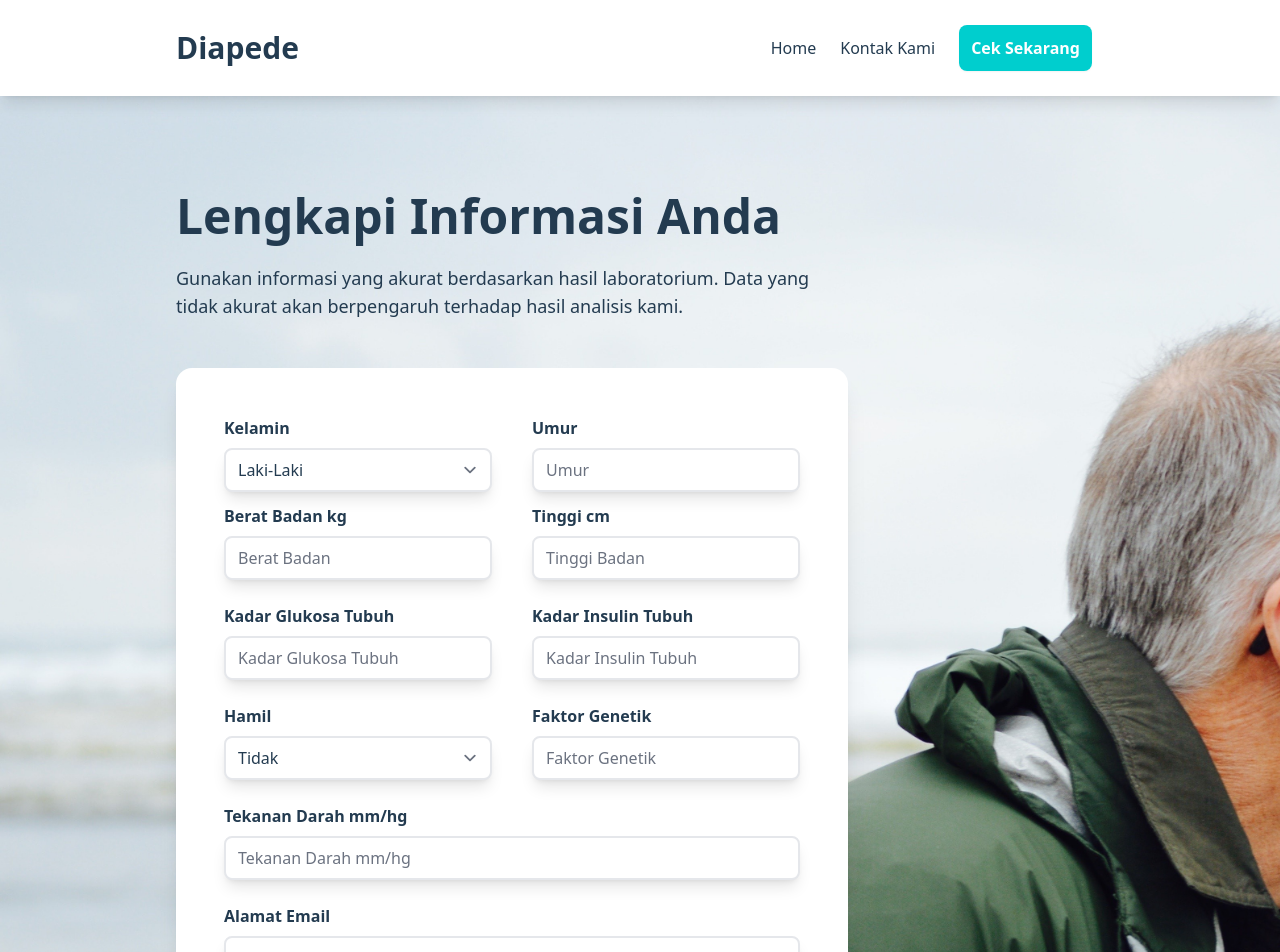
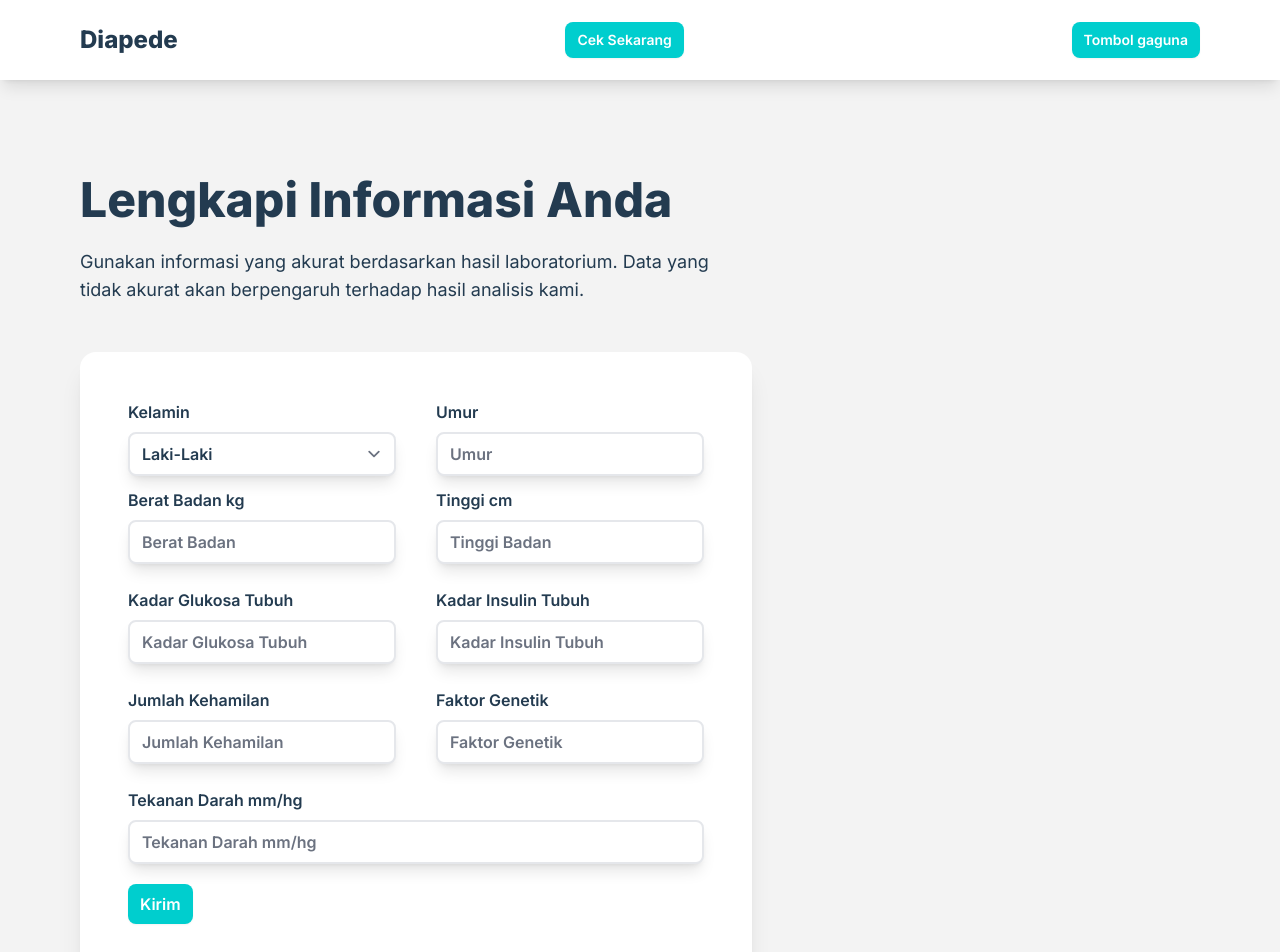
Before and after one commit to javierreansyah/Diapede, a React (Vite) app: page /checkup in a window 1280 px wide. Shown: the top 952 px of the page. Built offline with nearby package versions, Linux system fonts and the light colour scheme.

Commit message:
added react hook form and axios

```diff
--- a/index.html
+++ b/index.html
@@ -3,6 +3,12 @@
   <head>
     <meta charset="UTF-8" />
     <link rel="icon" type="image/svg+xml" href="/vite.svg" />
+    <link rel="preconnect" href="https://fonts.googleapis.com" />
+    <link rel="preconnect" href="https://fonts.gstatic.com" crossorigin />
+    <link
+      href="https://fonts.googleapis.com/css2?family=Inter:wght@100;200;300;400;500;600;700;800;900&display=swap"
+      rel="stylesheet"
+    />
     <meta name="viewport" content="width=device-width, initial-scale=1.0" />
     <title>Diapede</title>
   </head>
--- a/package.json
+++ b/package.json
@@ -11,8 +11,10 @@
   },
   "dependencies": {
     "@tailwindcss/forms": "^0.5.6",
+    "axios": "^1.6.1",
     "react": "^18.2.0",
     "react-dom": "^18.2.0",
+    "react-hook-form": "^7.48.2",
     "react-router-dom": "^6.17.0"
   },
   "devDependencies": {
@@ -20,6 +22,7 @@
     "@types/react-dom": "^18.2.7",
     "@vitejs/plugin-react-swc": "^3.3.2",
     "autoprefixer": "^10.4.16",
+    "daisyui": "^4.0.4",
     "eslint": "^8.45.0",
     "eslint-plugin-react": "^7.32.2",
     "eslint-plugin-react-hooks": "^4.6.0",
--- a/src/App.jsx
+++ b/src/App.jsx
@@ -1,18 +1,37 @@
 import React from "react";
 import { Route, Routes } from "react-router-dom";
+import { useState } from "react";
 
-import { Navbar, Heros, Footer, Checkup, Contact } from "./components/index";
+import { Navbar, Heros, Footer, Checkup, Result } from "./components/index";
 
-const App = () => (
+const App = () => {
+  const [response, setResponse] = useState({
+    data: {
+      beratBadan: "12",
+      faktorGenetik: "12",
+      glukosa: "12",
+      insulin: "12",
+      jumlahKehamilan: "12",
+      kelamin: "Laki-Laki",
+      tekananDarah: "12",
+      tinggi: "12",
+      umur: "12",
+    },
+    percentage: 70,
+  });
+  return (
     <>
       <Navbar />
       <Routes>
         <Route path="/" element={<Heros />} />
-      <Route path="/checkup" element={<Checkup />} />
-      <Route path="/contact" element={<Contact />} />
+        <Route
+          path="/checkup"
+          element={<Checkup setResponse={setResponse} />}
+        />
+        <Route path="/hasil" element={<Result response={response} />} />
       </Routes>
       <Footer />
     </>
   );
-
+};
 export default App;
--- a/src/components/Checkup.jsx
+++ b/src/components/Checkup.jsx
@@ -1,172 +1,196 @@
 import React from "react";
+import { useForm } from "react-hook-form";
+import { useNavigate } from "react-router-dom";
+import axios from "axios";
 
-const Checkup = () => {
+const Checkup = ({ setResponse }) => {
+  const navigate = useNavigate();
+  const {
+    register,
+    handleSubmit,
+    formState: { errors },
+  } = useForm({
+    defaultValues: {
+      kelamin: "Laki-Laki",
+      umur: "",
+      beratBadan: "",
+      tinggi: "",
+      glukosa: "",
+      insulin: "",
+      jumlahKehamilan: "",
+      faktorGenetik: "",
+      tekananDarah: "",
+    },
+  });
+  const onSubmit = async (data) => {
+    console.log(data);
+    const response = {
+      data: data,
+      percentage: 50,
+    };
+    setResponse(response);
+    navigate("/hasil");
+    // try {
+    //   const response = await axios.post("your_backend_api_endpoint", data);
+    //   setResponse(response.data);
+    //   console.log("Response from backend:", response.data);
+    //   navigate("/hasil");
+    // } catch (error) {
+    //   console.error("Error submitting form:", error.message);
+    // }
+  };
+
   return (
-    <div class="h-full bg-hero bg-cover">
-      <div class="h-24"></div>
-      <div class="h-12"></div>
-
-      <div class="mx-44 my-5">
-        <h1 class="mb-6 mt-12 text-5xl font-extrabold text-web-dark">
+    <div className="h-full min-h-screen">
+      <div className="container py-24">
+        <h1 className="mb-6 text-5xl font-extrabold text-web-dark">
           Lengkapi Informasi Anda
         </h1>
-        <p class="font-base mb-12 max-w-2xl text-lg text-web-dark">
+        <p className="font-base mb-12 max-w-2xl text-lg text-web-dark">
           Gunakan informasi yang akurat berdasarkan hasil laboratorium. Data
           yang tidak akurat akan berpengaruh terhadap hasil analisis kami.
         </p>
 
-        <div class="max-w-2xl rounded-2xl bg-web-pure p-12 shadow-xl">
-          <form
-            action="https://formsubmit.co/javierreansyah@gmail.com"
-            method="POST"
+        <div className="max-w-2xl rounded-2xl bg-web-pure p-12 shadow-xl">
+          <form onSubmit={handleSubmit(onSubmit)}>
+            <div className="flex gap-10">
+              <div className="flex-1">
+                <label id="kelamin" className="formlabel">
+                  Kelamin
+                  <select
+                    id="kelamin"
+                    {...register("kelamin", { required: "Isi kolom ini!" })}
+                    className="forminput"
                   >
-            <div class="flex gap-10">
-              <div class="flex-1">
-                <label id="kelamin" class="formlabel">
-                  Kelamin
-                </label>
-                <select name="kelamin" class="forminput">
                     <option value="Laki-Laki">Laki-Laki</option>
                     <option value="Perempuan">Perempuan</option>
                   </select>
+                </label>
+
+                <p>{errors.kelamin?.message}</p>
               </div>
-              <div class="flex-1">
-                <label id="umur" class="formlabel">
+              <div className="flex-1">
+                <label id="umur" className="formlabel">
                   Umur
-                </label>
                   <input
                     id="umur"
-                  name="umur"
+                    {...register("umur", { required: "Isi kolom ini!" })}
                     type="number"
-                  required
                     placeholder="Umur"
-                  class="forminput"
+                    className="forminput"
                   ></input>
+                </label>
+
+                <p>{errors.umur?.message}</p>
               </div>
             </div>
 
-            <div class="flex gap-10">
-              <div class="my-3 flex-1">
-                <label id="berat-badan" class="formlabel">
+            <div className="flex gap-10">
+              <div className="my-3 flex-1">
+                <label id="beratBadan" className="formlabel">
                   Berat Badan kg
+                  <input
+                    id="beratBadan"
+                    {...register("beratBadan", { required: "Isi kolom ini!" })}
+                    type="number"
+                    placeholder="Berat Badan"
+                    className="forminput"
+                  ></input>
                 </label>
-                <input
-                  id="berat-badan"
-                  name="iberat-badan"
-                  type="number"
-                  required
-                  placeholder="Berat Badan"
-                  class="forminput"
-                ></input>
               </div>
-              <div class="my-3 flex-1">
-                <label id="tinggi" class="formlabel">
+              <div className="my-3 flex-1">
+                <label id="tinggi" className="formlabel">
                   Tinggi cm
-                </label>
                   <input
                     id="tinggi"
-                  name="tinggi"
+                    {...register("tinggi", { required: "Isi kolom ini!" })}
                     type="number"
-                  required
                     placeholder="Tinggi Badan"
-                  class="forminput"
+                    className="forminput"
                   ></input>
+                </label>
               </div>
             </div>
 
-            <div class="flex gap-10">
-              <div class="my-3 flex-1">
-                <label id="glukosa" class="formlabel">
+            <div className="flex gap-10">
+              <div className="my-3 flex-1">
+                <label id="glukosa" className="formlabel">
                   Kadar Glukosa Tubuh
-                </label>
                   <input
                     id="glukosa"
-                  name="glukosa"
+                    {...register("glukosa", { required: "Isi kolom ini!" })}
                     type="number"
-                  required
                     placeholder="Kadar Glukosa Tubuh"
-                  class="forminput"
+                    className="forminput"
                   ></input>
+                </label>
               </div>
-              <div class="my-3 flex-1">
-                <label id="insulin" class="formlabel">
+              <div className="my-3 flex-1">
+                <label id="insulin" className="formlabel">
                   Kadar Insulin Tubuh
-                </label>
                   <input
                     id="insulin"
-                  name="insulin"
+                    {...register("insulin", { required: "Isi kolom ini!" })}
                     type="number"
-                  required
                     placeholder="Kadar Insulin Tubuh"
-                  class="forminput"
+                    className="forminput"
                   ></input>
+                </label>
               </div>
             </div>
 
-            <div class="flex gap-10">
-              <div class="my-3 flex-1">
-                <label id="hamil" class="formlabel">
-                  Hamil
+            <div className="flex gap-10">
+              <div className="my-3 flex-1">
+                <label id="jumlahKehamilan" className="formlabel">
+                  Jumlah Kehamilan
+                  <input
+                    id="jumlahKehamilan"
+                    {...register("jumlahKehamilan", {
+                      required: "Isi kolom ini!",
+                    })}
+                    type="number"
+                    placeholder="Jumlah Kehamilan"
+                    className="forminput"
+                  ></input>
                 </label>
-                <select id="hamil" name="hamil" class="forminput">
-                  <option value="Tidak">Tidak</option>
-                  <option value="Ya">Ya</option>
-                </select>
               </div>
-              <div class="my-3 flex-1">
-                <label id="faktor Genetik" class="formlabel">
+
+              <div className="my-3 flex-1">
+                <label id="faktor Genetik" className="formlabel">
                   Faktor Genetik
+                  <input
+                    id="faktorGenetik"
+                    {...register("faktorGenetik", {
+                      required: "Isi kolom ini!",
+                    })}
+                    type="number"
+                    placeholder="Faktor Genetik"
+                    className="forminput"
+                  ></input>
                 </label>
-                <input
-                  id="faktor Genetik"
-                  name="faktor Genetik"
-                  type="number"
-                  required
-                  placeholder="Faktor Genetik"
-                  class="forminput"
-                ></input>
               </div>
             </div>
 
-            <div class="flex gap-10">
-              <div class="my-3 flex-1">
-                <label id="tekanan Darah" class="formlabel">
+            <div className="flex gap-10">
+              <div className="my-3 flex-1">
+                <label id="tekananDarah" className="formlabel">
                   Tekanan Darah mm/hg
+                  <input
+                    id="tekananDarah"
+                    {...register("tekananDarah", {
+                      required: "Isi kolom ini!",
+                    })}
+                    type="number"
+                    placeholder="Tekanan Darah mm/hg"
+                    className="forminput"
+                  ></input>
                 </label>
-                <input
-                  id="tekanan Darah"
-                  name="tekanan Darah"
-                  type="number"
-                  required
-                  placeholder="Tekanan Darah mm/hg"
-                  class="forminput"
-                ></input>
               </div>
             </div>
-
-            <div class="flex gap-10">
-              <div class="my-3 flex-1">
-                <label id="email" class="formlabel">
-                  Alamat Email
-                </label>
-                <input
-                  id="email"
-                  name="email"
-                  type="email"
-                  required
-                  placeholder="Email"
-                  class="forminput"
-                ></input>
-              </div>
-            </div>
-            <p class="font-base mb-3 max-w-md text-base text-web-dark">
-              Website kami tidak menyimpan hasil analisis anda. Kami akan
-              mengirimkan hasil analisis melalui email.
-            </p>
             <div>
               <button
                 type="submit"
-                class="mt-2 rounded-lg bg-web-cyan px-3 py-2 text-base font-semibold text-web-pure shadow-sm hover:text-gray-100"
+                className="mt-2 rounded-lg bg-web-cyan px-3 py-2 text-base font-semibold text-web-pure shadow-sm hover:text-gray-100"
               >
                 Kirim
               </button>
@@ -174,9 +198,6 @@ const Checkup = () => {
           </form>
         </div>
       </div>
-      <div class="h-24"></div>
-      <div class="h-24"></div>
-      <div class="h-24"></div>
     </div>
   );
 };
--- a/src/components/Navbar.jsx
+++ b/src/components/Navbar.jsx
@@ -3,38 +3,32 @@ import { Link } from "react-router-dom";
 
 const Navbar = () => {
   return (
-    <div class="fixed top-0 z-50 w-full bg-white shadow-lg">
-      <div class="flex flex-shrink-0 justify-center">
-        <nav class="mx-44 flex h-24 w-full items-center justify-between">
+    <>
+      <div className="fixed top-0 z-50 w-full bg-white shadow-lg">
+        <nav className="container flex h-20 w-full items-center justify-between">
           <Link
             to="/"
-            class="text-3xl font-extrabold text-web-dark hover:text-gray-400"
+            className="text-2xl font-extrabold text-web-dark hover:text-gray-400"
           >
             Diapede
           </Link>
-          <div class="">
-            <Link
-              to="/"
-              class="font-regular mx-3 text-base text-web-dark hover:text-gray-400"
-            >
-              Home
-            </Link>
-            <Link
-              to="/contact"
-              class="font-regular mx-3 text-base text-web-dark hover:text-gray-400"
-            >
-              Kontak Kami
-            </Link>
-            <Link
-              to="/checkup"
-              class="mx-3 rounded-lg bg-web-cyan p-3 text-base font-semibold text-web-pure shadow-sm hover:text-gray-100"
-            >
-              Cek Sekarang
-            </Link>
-          </div>
+
+          <Link
+            to="/checkup"
+            className="rounded-lg bg-web-cyan px-3 py-2 text-sm font-semibold text-web-pure shadow-sm hover:text-gray-100"
+          >
+            Cek Sekarang
+          </Link>
+          <Link
+            to="/hasil"
+            className="rounded-lg bg-web-cyan px-3 py-2 text-sm font-semibold text-web-pure shadow-sm hover:text-gray-100"
+          >
+            Tombol gaguna
+          </Link>
         </nav>
       </div>
-    </div>
+      <div className="h-20 w-full"></div>
+    </>
   );
 };
 
--- a/src/components/Result.jsx
+++ b/src/components/Result.jsx
@@ -1,7 +1,37 @@
-import React from "react";
+import React, { useState } from "react";
 
-const Result = () => {
-  return <div>Result</div>;
+const Result = ({ response }) => {
+  const percentage = response.percentage;
+  return (
+    <div className="container min-h-screen space-y-8 py-10 xl:py-24">
+      <div className="w-full rounded-lg bg-web-pure shadow-xl xl:flex xl:h-[500px]">
+        <div className="flex h-full items-center justify-center rounded-l-lg bg-web-white p-8 xl:w-2/5">
+          <div
+            className="radial-progress bg-web-pure text-5xl font-black text-web-cyan shadow-xl"
+            style={{
+              "--value": percentage,
+              "--size": "18rem",
+              "--thickness": "2.2rem",
+            }}
+            role="progressbar"
+          >
+            {percentage}%
+          </div>
+        </div>
+        <div className="space-y-4 p-12 xl:h-auto xl:w-3/5">
+          <h1 className="text-4xl font-extrabold">Anda Berisiko Tinggi</h1>
+          <p className="max-w-xl">
+            Lorem ipsum dolor sit amet consectetur adipisicing elit. Velit
+            sapiente pariatur quo exercitationem quia, tempora consequuntur. Ex
+            veniam incidunt quam odit repellendus. Iusto deleniti exercitationem
+            optio, at amet et totam!
+          </p>
+        </div>
+      </div>
+      <h1 className="pt-4 text-5xl font-extrabold">Rekomendasi</h1>
+      <div className="w-full rounded-lg bg-web-pure shadow-xl xl:flex xl:h-[500px]"></div>
+    </div>
+  );
 };
 
 export default Result;
--- a/src/components/index.js
+++ b/src/components/index.js
@@ -2,6 +2,6 @@ import Navbar from "./Navbar";
 import Heros from "./Heros";
 import Footer from "./Footer";
 import Checkup from "./Checkup";
-import Contact from "./Contact";
+import Result from "./Result";
 
-export { Navbar, Heros, Footer, Checkup, Contact };
+export { Navbar, Heros, Footer, Checkup, Result };
--- a/src/index.css
+++ b/src/index.css
@@ -1,15 +1,15 @@
-@import url("https://fonts.googleapis.com/css2?family=Inter:wght@100;200;300;400;500;600;700;800;900&family=Quicksand:wght@300;400;500;600;700&display=swap");
 @tailwind base;
 @tailwind components;
 @tailwind utilities;
 
-. {
+body {
   font-family: "Inter", sans-serif;
+  @apply bg-web-white text-web-dark;
 }
 
 @layer components {
   .forminput {
-    @apply mt-2 block w-full rounded-lg border-2 border-gray-200 text-web-dark shadow-lg hover:border-gray-400 focus:border-gray-400  focus:ring-1 focus:ring-gray-400;
+    @apply mt-2 block w-full rounded-lg border-2 border-gray-200 text-base text-web-dark shadow-lg hover:border-gray-400 focus:border-gray-400  focus:ring-1 focus:ring-gray-400;
   }
   .formlabel {
     @apply block text-base font-semibold text-web-dark;
--- a/tailwind.config.js
+++ b/tailwind.config.js
@@ -18,8 +18,31 @@ export default {
         "web-screen": "75rem",
         "web-30": "32rem",
       },
+      container: {
+        center: true,
+        padding: {
+          DEFAULT: "2rem",
+          sm: "3rem",
+          lg: "4rem",
+          xl: "5rem",
+          "2xl": "6rem",
+        },
+      },
     },
   },
+  fontFamily: {
+    sans: ["Inter", "sans-serif"],
+  },
   variants: {},
-  plugins: [require("@tailwindcss/forms")],
+  plugins: [require("@tailwindcss/forms"), require("daisyui")],
+  daisyui: {
+    themes: false,
+    darkTheme: "light",
+    base: true,
+    styled: true,
+    utils: true,
+    prefix: "",
+    logs: true,
+    themeRoot: ":root",
+  },
 };
```
Also changed, not shown: src/components/Contact.jsx (deleted, +0 -16 lines), src/components/Footer.jsx (+6 -6 lines), src/components/Heros.jsx (+69 -85 lines), 1 other file (tests, documents, lock files or other folders). Lines whose indentation alone changed are shown as unchanged.
